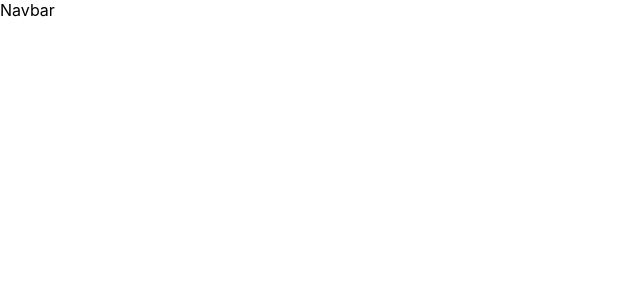
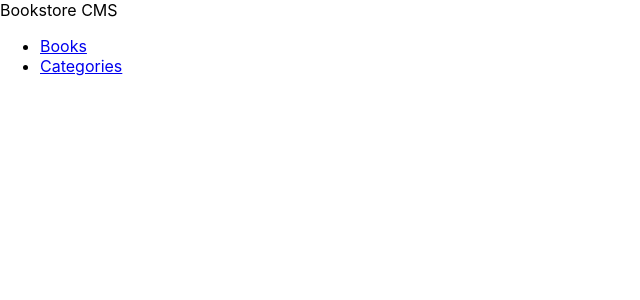
Before and after one commit to jonas-45/Bookstore, a React (Create React App) app: page / in a window 1280 px wide. Shown: the top 300 px of the page, without its empty margins (0-640 px from the left). Built offline with nearby package versions, Linux system fonts and the light colour scheme.

Commit message:
Add navigation menu links

```diff
--- a/src/components/Navbar.js
+++ b/src/components/Navbar.js
@@ -1,7 +1,20 @@
 import React from 'react'
+import { NavLink } from 'react-router-dom'
 
 export default function Navbar() {
+  const links = [
+    { path: '/', text: 'Books' },
+    { path: 'categories', text: 'Categories' }
+  ]
+
   return (
-    <div>Navbar</div>
+    <nav>
+      <div className='logo'>Bookstore CMS</div>
+      <ul>
+        {links.map((link) => (
+          <li><NavLink className="nav-item" to={link.path}>{link.text}</NavLink> </li>
+        ))}
+      </ul>
+    </nav>
   )
 }
```
